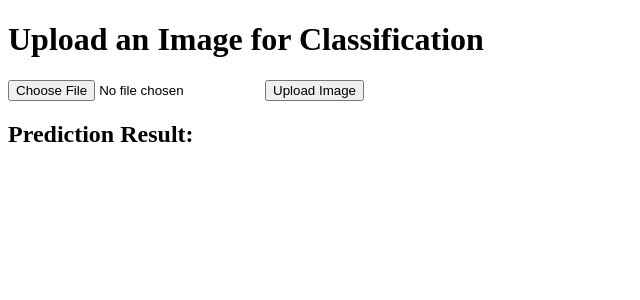
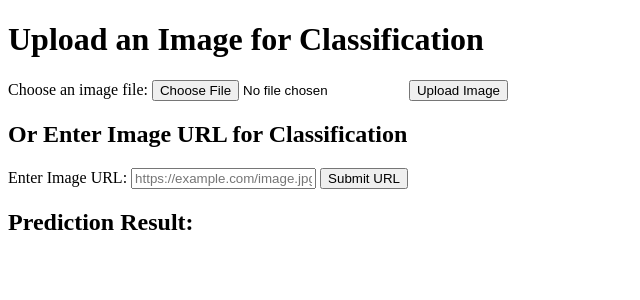
Before and after one commit to luisferreiraa/pytorch-flask, a Flask app: page / in a window 1280 px wide. Shown: the top 300 px of the page, without its empty margins (0-640 px from the left). Run offline with Flask 3, Linux system fonts and the light colour scheme; parts of the project's set-up code (start-up, migrations or seed data) failed here and were passed over.

Commit message:
Update index.html

```diff
--- a/templates/index.html
+++ b/templates/index.html
@@ -7,19 +7,31 @@
 </head>
 <body>
     <h1>Upload an Image for Classification</h1>
+
+    <!-- Formulário para upload de arquivo -->
     <form id="upload-form" enctype="multipart/form-data">
+        <label for="file-input">Choose an image file:</label>
         <input type="file" id="file-input" name="file" accept="image/*" required>
         <button type="submit">Upload Image</button>
+    </form>
+
+    <!-- Formulário para enviar URL da imagem -->
+    <h2>Or Enter Image URL for Classification</h2>
+    <form id="url-form">
+        <label for="image-url">Enter Image URL:</label>
+        <input type="text" id="image-url" name="url" placeholder="https://example.com/image.jpg" required>
+        <button type="submit">Submit URL</button>
     </form>
 
     <h2>Prediction Result:</h2>
     <p id="result"></p>
 
     <script>
-        const form = document.getElementById('upload-form');
+        // Função para upload de imagem por arquivo
+        const uploadForm = document.getElementById('upload-form');
         const result = document.getElementById('result');
 
-        form.addEventListener('submit', async (event) => {
+        uploadForm.addEventListener('submit', async (event) => {
             event.preventDefault();
             const fileInput = document.getElementById('file-input');
             const formData = new FormData();
@@ -41,6 +53,33 @@
                 result.textContent = 'Error: ' + error.message;
             }
         });
+
+        // Função para envio de URL da imagem
+        const urlForm = document.getElementById('url-form');
+
+        urlForm.addEventListener('submit', async (event) => {
+            event.preventDefault();
+            const imageUrl = document.getElementById('image-url').value;
+
+            try {
+                const response = await fetch('/predict-url', {
+                    method: 'POST',
+                    headers: {
+                        'Content-Type': 'application/json',
+                    },
+                    body: JSON.stringify({ url: imageUrl }),
+                });
+
+                if (!response.ok) {
+                    throw new Error('Prediction failed');
+                }
+
+                const data = await response.json();
+                result.textContent = `Class: ${data.class_name} (ID: ${data.class_id})`;
+            } catch (error) {
+                result.textContent = 'Error: ' + error.message;
+            }
+        });
     </script>
 </body>
 </html>
```
